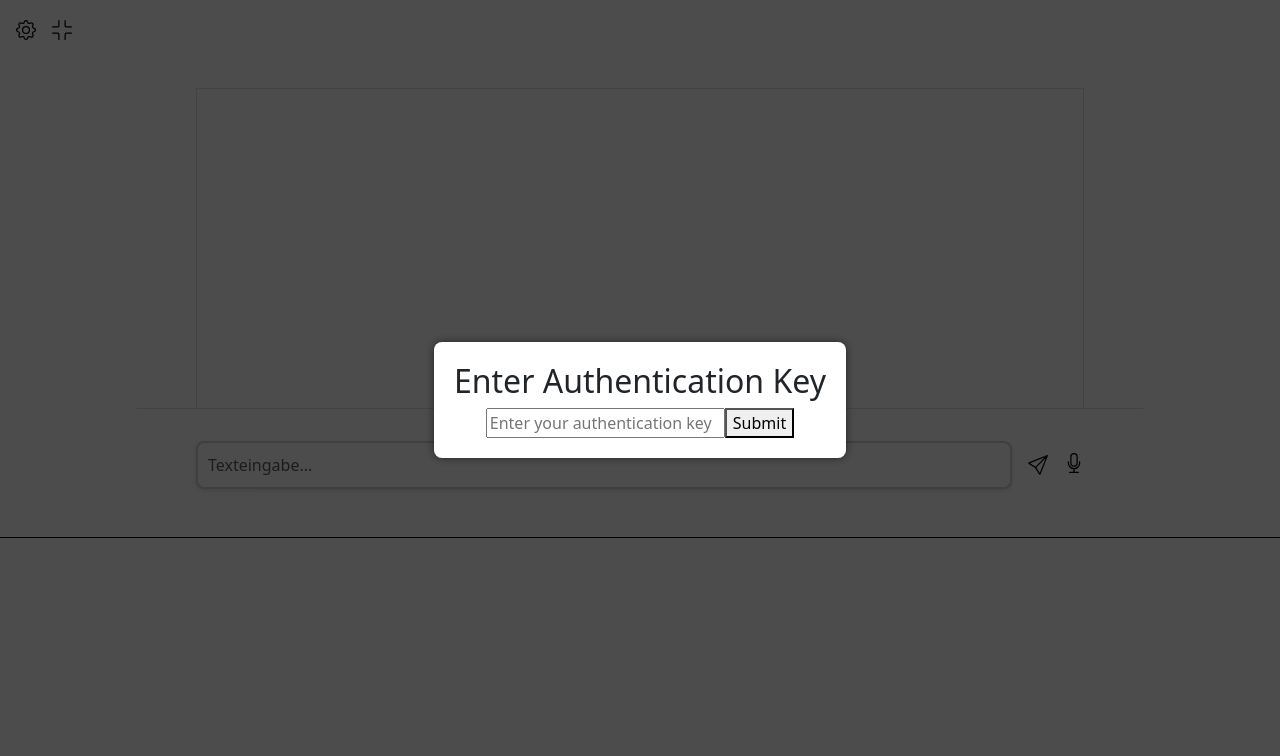
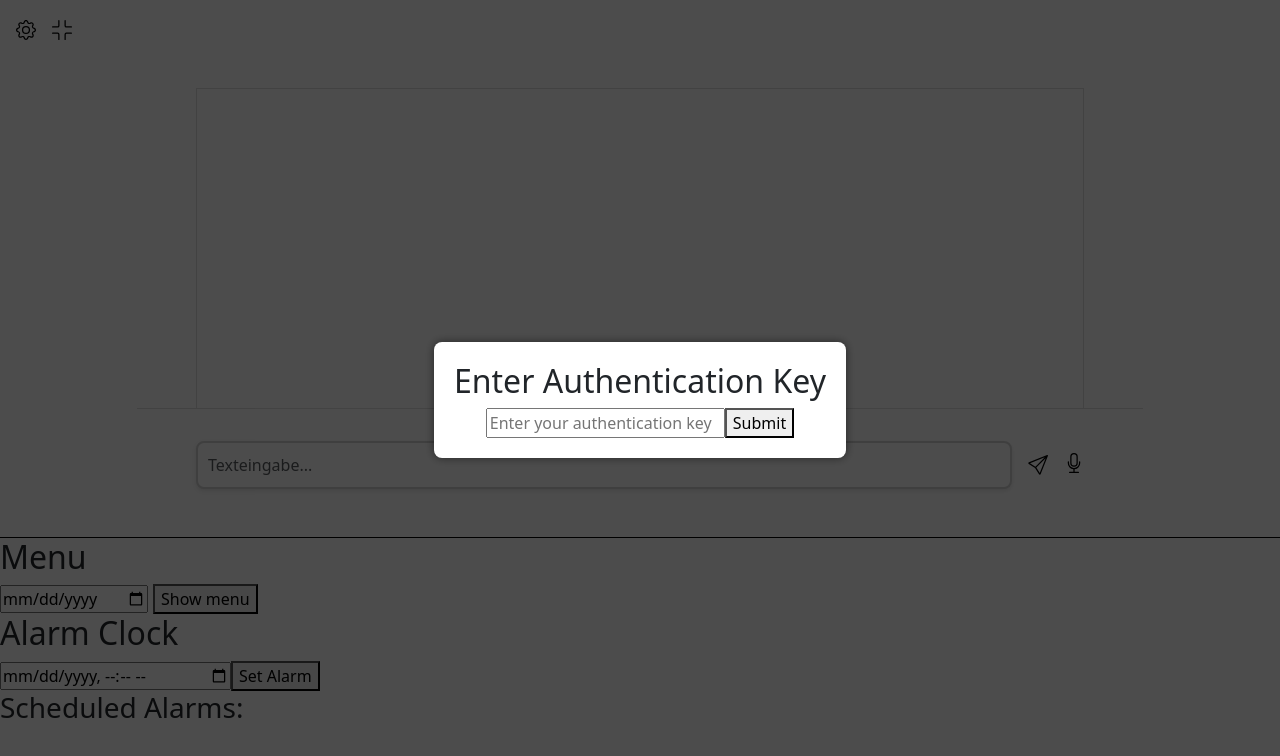
Before and after one commit to FabianSig/DHBW-ASWE-Personal-Digital-Agent, an Angular app in the folder Frontend/: page / in a window 1280 px wide. Shown: the top 756 px of the page. Built offline with nearby package versions, Linux system fonts and the light colour scheme.

Commit message:
Refactor: Transfer app.component functionality to menu.component with adjustments

```diff
--- a/Frontend/src/app/app.component.html
+++ b/Frontend/src/app/app.component.html
@@ -24,22 +24,10 @@
 
   <app-chat></app-chat>
 
-  @if(!chatFullscreen) {
-    <app-menu (menuResponseEmitter)="onMenuResponse($event)"></app-menu>
-
-    @if (menuResponse) {
-      <h2>Menu:</h2>
-      <p><strong>vorspeise:</strong> {{ menuResponse.vorspeisen }}</p>
-      <p><strong>veganerRenner:</strong> {{ menuResponse.veganerRenner }}</p>
-      <p><strong>hauptgericht:</strong> {{ menuResponse.hauptgericht }}</p>
-      <p><strong>beilagen:</strong> {{ menuResponse.beilagen }}</p>
-      <p><strong>salat:</strong> {{ menuResponse.salat }}</p>
-      <p><strong>dessert:</strong> {{ menuResponse.dessert }}</p>
-      <p><strong>buffet:</strong> {{ menuResponse.buffet }}</p>
-    }
+  <app-menu></app-menu>
 
     <app-alarm-clock></app-alarm-clock>
-  }
+
 } @else {
   <button class="ms-3 mt-3" (click)="changePreferencesOpen()">
     <svg xmlns="http://www.w3.org/2000/svg" width="16" height="16" fill="currentColor" class="bi bi-gear-fill" viewBox="0 0 16 16">
--- a/Frontend/src/app/app.component.ts
+++ b/Frontend/src/app/app.component.ts
@@ -2,7 +2,6 @@ import {Component, OnInit} from '@angular/core';
 import { RouterOutlet } from '@angular/router';
 import {SearchBarComponent} from './search-bar/search-bar.component';
 import {MenuComponent} from './menu/menu.component';
-import {MenuResponse} from './interfaces/menu-response';
 import {AudioRecorderComponent} from './audio-recorder/audio-recorder.component';
 import {AlarmClockComponent} from './alarm-clock/alarm-clock.component';
 import {PreferencesComponent} from './preferences/preferences.component';
@@ -19,13 +18,8 @@ import {AuthPopupComponent} from './auth-popup/auth-popup.component';
   styleUrl: './app.component.scss'
 })
 export class AppComponent implements OnInit {
-  menuResponse?: MenuResponse;
   chatFullscreen = true;
   preferencesOpen = false;
-
-  onMenuResponse(response: MenuResponse): void {
-    this.menuResponse = response;
-  }
 
   ngOnInit() {
     this.checkForAuthKey();
--- a/Frontend/src/app/menu/menu.component.html
+++ b/Frontend/src/app/menu/menu.component.html
@@ -1,3 +1,15 @@
 <h2>Menu</h2>
 <input class="menu-input-date" type="date" #menuInput>
-<button (click)="handleMenu(menuInput)">Show menu</button>
+<button (click)="handleMenu(menuInput) ">Show menu</button>
+
+
+@if (menuResponse) {
+  <h2>Menu:</h2>
+  <p><strong>vorspeise:</strong> {{ menuResponse.vorspeisen }}</p>
+  <p><strong>veganerRenner:</strong> {{ menuResponse.veganerRenner }}</p>
+  <p><strong>hauptgericht:</strong> {{ menuResponse.hauptgericht }}</p>
+  <p><strong>beilagen:</strong> {{ menuResponse.beilagen }}</p>
+  <p><strong>salat:</strong> {{ menuResponse.salat }}</p>
+  <p><strong>dessert:</strong> {{ menuResponse.dessert }}</p>
+  <p><strong>buffet:</strong> {{ menuResponse.buffet }}</p>
+}
--- a/Frontend/src/app/menu/menu.component.ts
+++ b/Frontend/src/app/menu/menu.component.ts
@@ -1,4 +1,4 @@
-import {Component, EventEmitter, Output} from '@angular/core';
+import {Component,} from '@angular/core';
 import {ApiService} from '../services/api.service';
 import {MenuResponse} from '../interfaces/menu-response';
 
@@ -10,7 +10,7 @@ import {MenuResponse} from '../interfaces/menu-response';
   styleUrl: './menu.component.scss'
 })
 export class MenuComponent {
-  @Output() menuResponseEmitter = new EventEmitter<MenuResponse>();
+  menuResponse?: MenuResponse;
 
   constructor(private apiService: ApiService) {}
 
@@ -18,7 +18,7 @@ export class MenuComponent {
     this.apiService.getMenuData(menuDate.value).subscribe({
       next: (res) => {
         console.log(res);
-        this.menuResponseEmitter.emit(res as MenuResponse);
+        this.menuResponse = res as MenuResponse
       },
       error: (error) => {
         console.error('Error occurred:', error);
```
